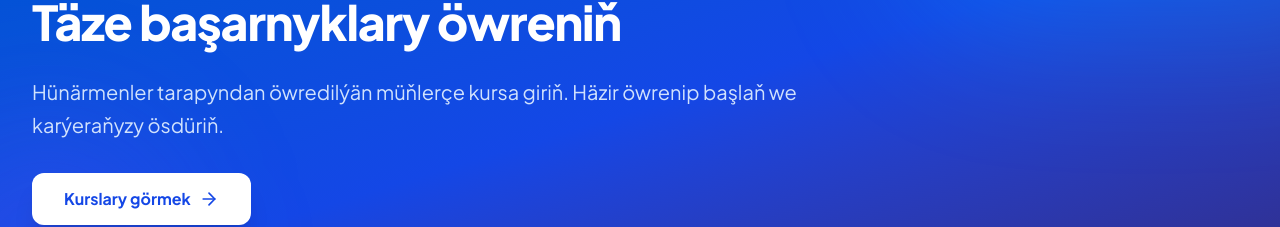
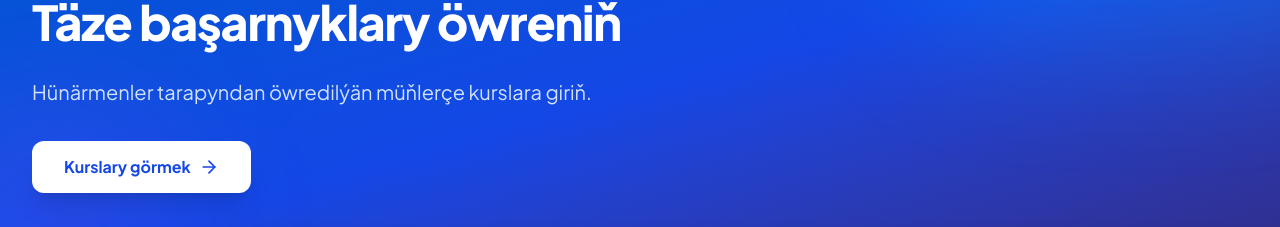
Before and after one commit to akasdfasadf-sys/course2, a Vue app: page /home in a window 1280 px wide. Shown: the part 157-384 px from the top of the page. Built offline with nearby package versions, Linux system fonts and the light colour scheme; sample sign-in values are in the browser's storage.

Commit message:
Proekt täzelendi

```diff
--- a/src/pages/Home.vue
+++ b/src/pages/Home.vue
@@ -9,7 +9,7 @@
         <div v-bm-reveal:up class="max-w-3xl">
           <h1 class="text-3xl sm:text-4xl md:text-5xl font-extrabold mb-4 md:mb-6 leading-tight tracking-tight">Täze başarnyklary öwreniň</h1>
           <p class="text-base md:text-xl text-blue-100/95 mb-6 md:mb-8 leading-relaxed">
-            Hünärmenler tarapyndan öwredilýän müňlerçe kursa giriň. Häzir öwrenip başlaň we karýeraňyzy ösdüriň.
+            Hünärmenler tarapyndan öwredilýän müňlerçe kurslara giriň.
           </p>
           <RouterLink
             to="/courses"
```
